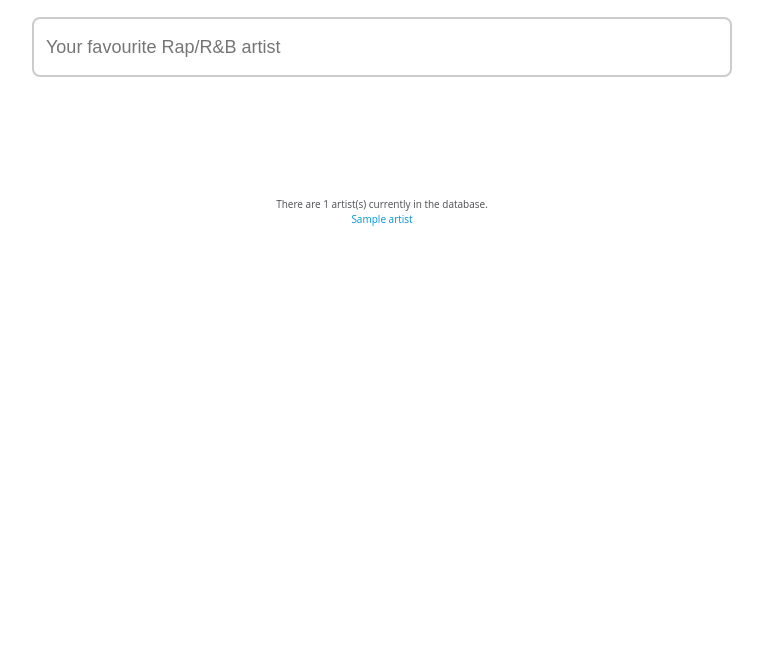
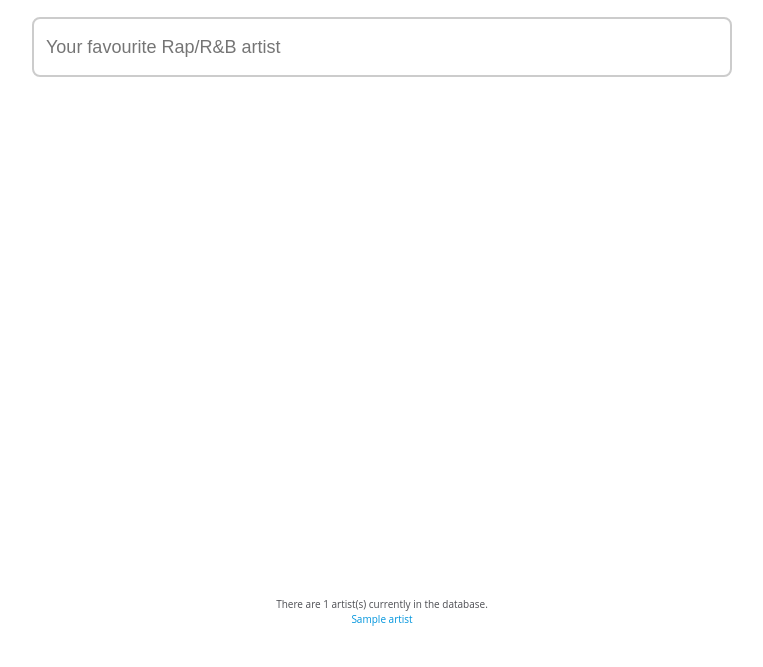
Before and after one commit to CanadaBestSeller/six_degrees_of_drake, a Django app: template templates/six_degrees_of_drake/index.html in a window 1280 px wide. Shown: the part 133-800 px from the top of the page, without its empty margins (258-1021 px from the left). Run offline with Django 3.2, Linux system fonts and the light colour scheme; the template is opened without the code that fills it: most values are stand-ins (such as "Sample title", 1, 10 or a date in 2020); some web fonts are replaced.

Commit message:
Centered index.html footer dive, iteration = 4

```diff
--- a/models.py
+++ b/models.py
@@ -145,7 +145,7 @@ class Artist(models.Model):
         returns a generator which will continuously yeild artist information,
         starting from the artist, then iterating in a breadth-first search fashion
         """
-        ITERATIONS = 2
+        ITERATIONS = 4
         yield u'{"graphInfo":['
         yield u'{{"id":"{}", "name":"{}", "imageUrl":"{}"}},'.format(self.id, unicode.replace(self.name, u'"', u'\\"'), self.image_url)
         queue = [(self, None)]
--- a/templates/six_degrees_of_drake/index.html
+++ b/templates/six_degrees_of_drake/index.html
@@ -18,6 +18,7 @@
 <div class="footer">
     {% if artist_list %}
         There are {{ artist_list|length }} artist(s) currently in the database.
+        <ul><li> </li></ul>
         <ul>
         {% for artist in artist_list %}
             <li><a href="/six_degrees_of_drake/graph/{{ artist.name }}/">{{ artist.name }}</a></li>
@@ -48,10 +49,12 @@ body {
 }
 
 .footer {
-    margin: 80px;
     font-size: x-small;
-    position: inherit;
-    bottom: 0;
+    position: fixed;
+    width: auto;
+    left: 40px;
+    right: 40px;
+    bottom: 40px;
 }
 
 .footer li {
```
